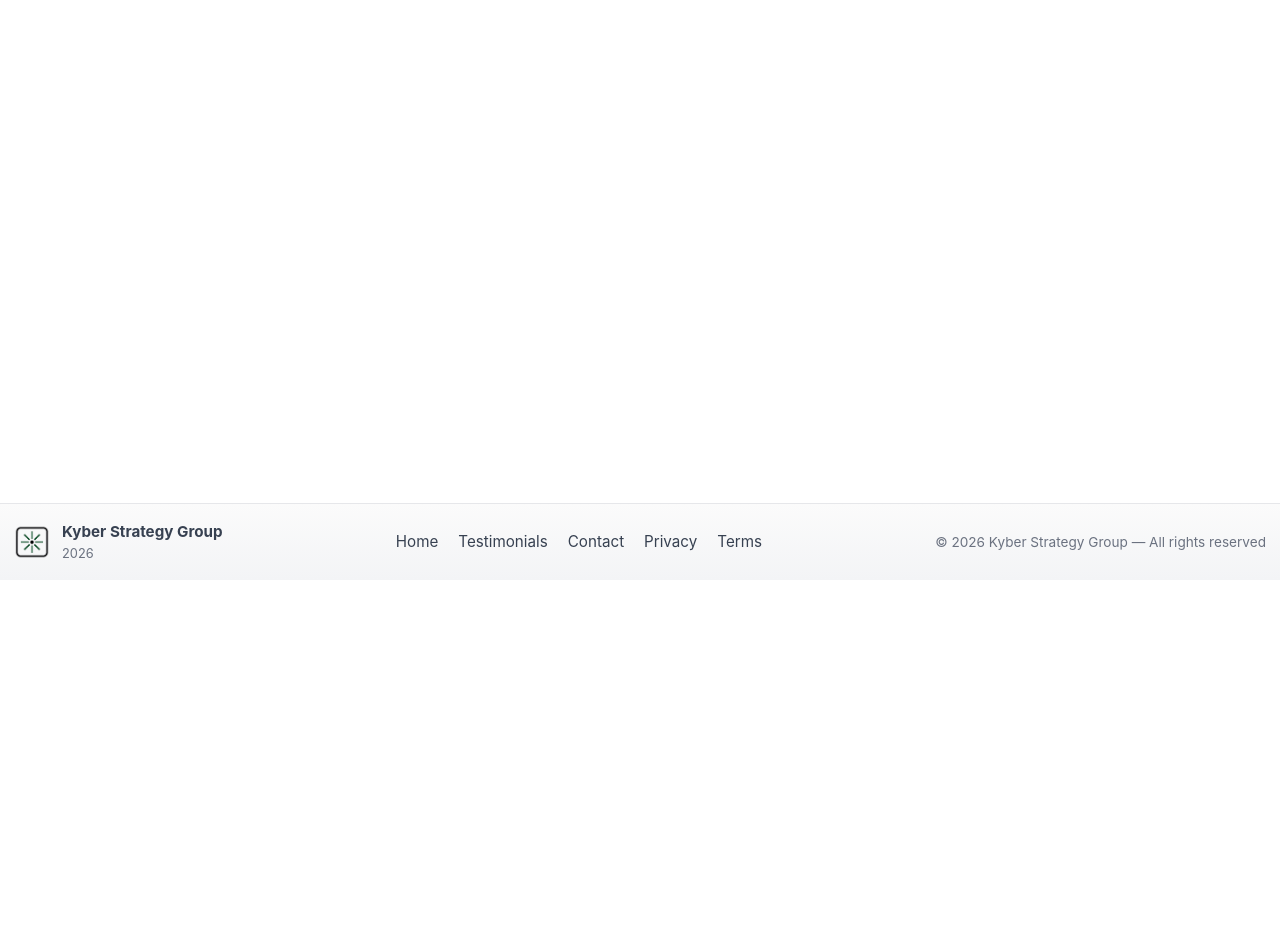
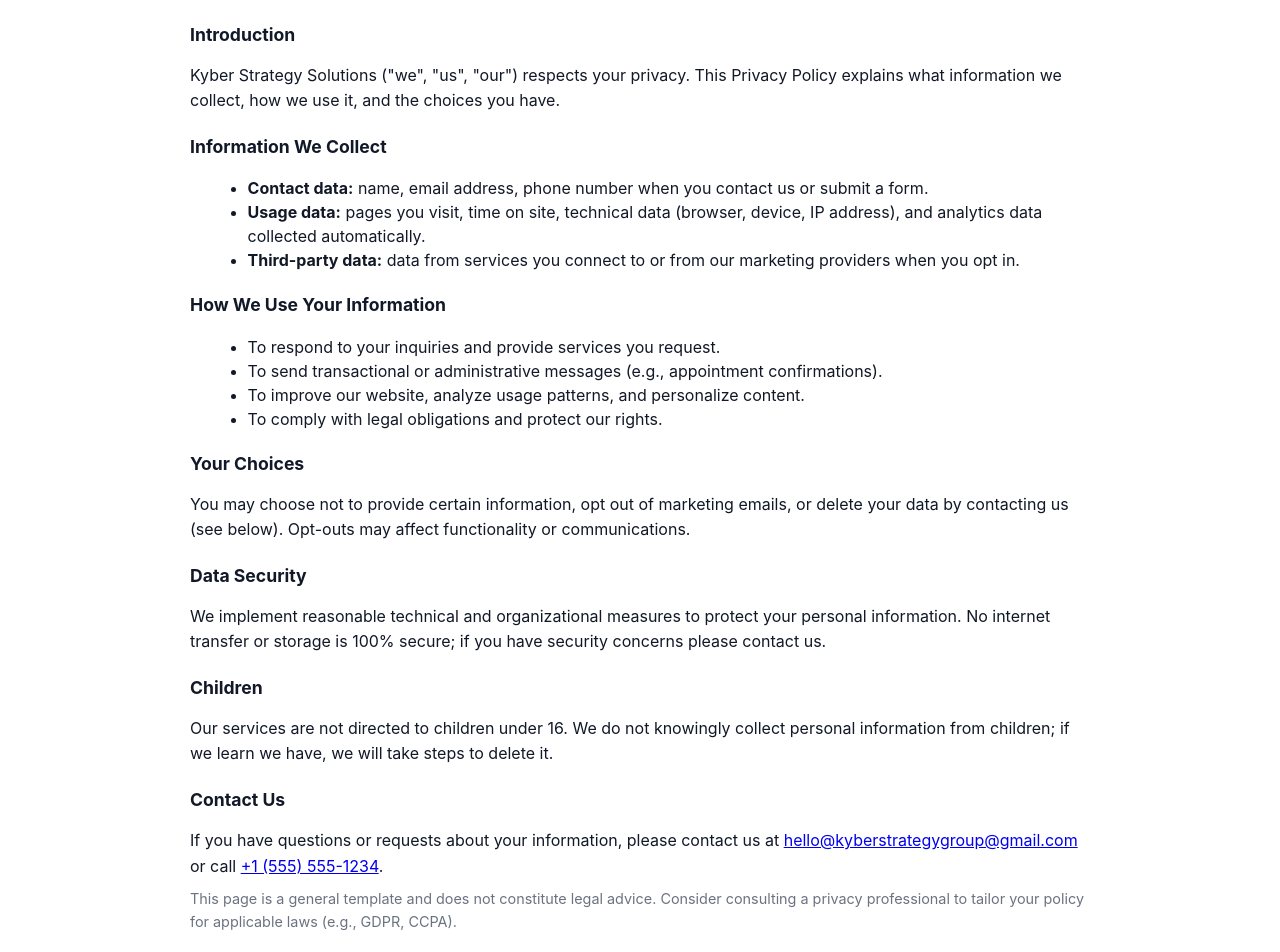
Before and after one commit to matthewberes/KyberWebsite, an Angular app in the folder angular/: page /privacy in a window 1280 px wide. Shown: the part 220-1172 px from the top of the page. Before the commit the page ends 800 px from the top, so only its background shows below. Built offline with nearby package versions, Linux system fonts and the light colour scheme.

Commit message:
add content to prvacy and terms

```diff
--- a/angular/src/app/footer/footer.html
+++ b/angular/src/app/footer/footer.html
@@ -12,8 +12,8 @@
             <a routerLink="/home" routerLinkActive="active" [routerLinkActiveOptions]="{ exact: true }">Home</a>
             <a routerLink="/testimonials" routerLinkActive="active">Testimonials</a>
             <a routerLink="/contact-us" routerLinkActive="active">Contact</a>
-            <a href="/privacy">Privacy</a>
-            <a href="/terms">Terms</a>
+            <a routerLink="/privacy" routerLinkActive="active">Privacy</a>
+            <a routerLink="/terms" routerLinkActive="active">Terms</a>
         </nav>
 
         <div class="footer-meta">
--- a/angular/src/app/privacy/privacy.css
+++ b/angular/src/app/privacy/privacy.css
@@ -0,0 +1,44 @@
+/* Simple styling for privacy page */
+.privacy {
+    max-width: 900px;
+    margin: 2.5rem auto;
+    padding: 0 1rem;
+    color: #111827;
+}
+
+.privacy h1 {
+    font-size: 2rem;
+    margin-bottom: .25rem;
+}
+
+.privacy h2 {
+    font-size: 1.1rem;
+    margin-top: 1.25rem;
+}
+
+.privacy p {
+    line-height: 1.6;
+    margin: .5rem 0;
+}
+
+.privacy ul {
+    margin-left: 1.1rem;
+}
+
+.privacy .muted {
+    color: #6b7280;
+}
+
+.privacy .small {
+    font-size: .9rem;
+}
+
+@media (max-width: 640px) {
+    .privacy {
+        margin: 1.25rem;
+    }
+
+    .privacy h1 {
+        font-size: 1.5rem;
+    }
+}
--- a/angular/src/app/privacy/privacy.html
+++ b/angular/src/app/privacy/privacy.html
@@ -1 +1,66 @@
-<p>privacy works!</p>
+<main class="privacy container">
+    <h1>Privacy Policy</h1>
+
+    <p class="muted">Effective date: January 1, 2026</p>
+
+    <section>
+        <h2>Introduction</h2>
+        <p>Kyber Strategy Solutions ("we", "us", "our") respects your privacy. This Privacy Policy explains what
+            information we collect, how we use it, and the choices you have.</p>
+    </section>
+
+    <section>
+        <h2>Information We Collect</h2>
+        <ul>
+            <li><strong>Contact data:</strong> name, email address, phone number when you contact us or submit a form.
+            </li>
+            <li><strong>Usage data:</strong> pages you visit, time on site, technical data (browser, device, IP
+                address), and analytics data collected automatically.</li>
+            <li><strong>Third-party data:</strong> data from services you connect to or from our marketing providers
+                when you opt in.</li>
+        </ul>
+    </section>
+
+    <section>
+        <h2>How We Use Your Information</h2>
+        <ul>
+            <li>To respond to your inquiries and provide services you request.</li>
+            <li>To send transactional or administrative messages (e.g., appointment confirmations).</li>
+            <li>To improve our website, analyze usage patterns, and personalize content.</li>
+            <li>To comply with legal obligations and protect our rights.</li>
+        </ul>
+    </section>
+
+    <!-- <section>
+		<h2>Cookies & Tracking</h2>
+		<p>We use cookies and similar technologies (analytics, pixels) to operate the site and improve your experience. You can control cookies through your browser settings.</p>
+	</section> -->
+
+    <section>
+        <h2>Your Choices</h2>
+        <p>You may choose not to provide certain information, opt out of marketing emails, or delete your data by
+            contacting us (see below). Opt-outs may affect functionality or communications.</p>
+    </section>
+
+    <section>
+        <h2>Data Security</h2>
+        <p>We implement reasonable technical and organizational measures to protect your personal information. No
+            internet transfer or storage is 100% secure; if you have security concerns please contact us.</p>
+    </section>
+
+    <section>
+        <h2>Children</h2>
+        <p>Our services are not directed to children under 16. We do not knowingly collect personal information from
+            children; if we learn we have, we will take steps to delete it.</p>
+    </section>
+
+    <section>
+        <h2>Contact Us</h2>
+        <p>If you have questions or requests about your information, please contact us at <a
+                href="mailto:kyberstrategygroup@gmail.com">hello@kyberstrategygroup@gmail.com</a> or call <a
+                href="tel:+15555551234">+1 (555) 555-1234</a>.</p>
+    </section>
+
+    <p class="muted small">This page is a general template and does not constitute legal advice. Consider consulting a
+        privacy professional to tailor your policy for applicable laws (e.g., GDPR, CCPA).</p>
+</main>
--- a/angular/src/app/terms/terms.css
+++ b/angular/src/app/terms/terms.css
@@ -0,0 +1,40 @@
+/* Basic styling for Terms page */
+.terms {
+    max-width: 900px;
+    margin: 2.5rem auto;
+    padding: 0 1rem;
+    color: #111827;
+}
+
+.terms h1 {
+    font-size: 2rem;
+    margin-bottom: .25rem;
+}
+
+.terms h2 {
+    font-size: 1.1rem;
+    margin-top: 1.25rem;
+}
+
+.terms p {
+    line-height: 1.6;
+    margin: .5rem 0;
+}
+
+.terms .muted {
+    color: #6b7280;
+}
+
+.terms .small {
+    font-size: .9rem;
+}
+
+@media (max-width: 640px) {
+    .terms {
+        margin: 1.25rem;
+    }
+
+    .terms h1 {
+        font-size: 1.5rem;
+    }
+}
--- a/angular/src/app/terms/terms.html
+++ b/angular/src/app/terms/terms.html
@@ -1 +1,56 @@
-<p>terms works!</p>
+<main class="terms container">
+    <h1>Terms of Service</h1>
+
+    <p class="muted">Effective date: December 15, 2025</p>
+
+    <section>
+        <h2>Acceptance of Terms</h2>
+        <p>By using Kyber Strategy Solutions' website and services ("we", "us"), you agree to these Terms of Service. If
+            you do not agree, please do not use the site.</p>
+    </section>
+
+    <section>
+        <h2>Use of Services</h2>
+        <p>You may use our services only for lawful purposes and in accordance with these terms. You agree not to misuse
+            the services or attempt to access protected areas.</p>
+    </section>
+
+    <section>
+        <h2>Intellectual Property</h2>
+        <p>All content on the site, including text, graphics, logos, and images, is our property or licensed to us. You
+            may not reproduce or redistribute content without permission.</p>
+    </section>
+
+    <section>
+        <h2>Limitation of Liability</h2>
+        <p>To the fullest extent permitted by law, Kyber Strategy Solutions is not liable for any indirect, incidental,
+            or consequential damages arising out of your use of the services.</p>
+    </section>
+
+    <section>
+        <h2>Payments & Refunds</h2>
+        <p>Any paid services, fees, and refund policies will be described in the applicable service agreement or
+            invoice. Contact us for billing questions.</p>
+    </section>
+
+    <section>
+        <h2>Termination</h2>
+        <p>We reserve the right to suspend or terminate access to services for violations of these terms, or for any
+            reason with notice where required by law.</p>
+    </section>
+
+    <section>
+        <h2>Governing Law</h2>
+        <p>These Terms are governed by the laws of the jurisdiction where Kyber Strategy Solutions operates unless
+            otherwise required by applicable law.</p>
+    </section>
+
+    <section>
+        <h2>Contact</h2>
+        <p>Questions about these Terms should be sent to <a
+                href="mailto:kyberstrategygroup@gmail.com">kyberstrategygroup@gmail.com</a>.</p>
+    </section>
+
+    <p class="muted small">This page provides a basic terms template and is not a substitute for legal advice. Consider
+        consulting a lawyer to customize terms for your services and jurisdiction.</p>
+</main>
--- a/angular/src/app/testimonials/testimonials.html
+++ b/angular/src/app/testimonials/testimonials.html
@@ -1 +1,2 @@
-<p>testimonials works!</p>
+<iframe src="https://www.google.com/maps/embed?pb=..." width="100%" height="450" style="border:0;" loading="lazy">
+</iframe>
```
